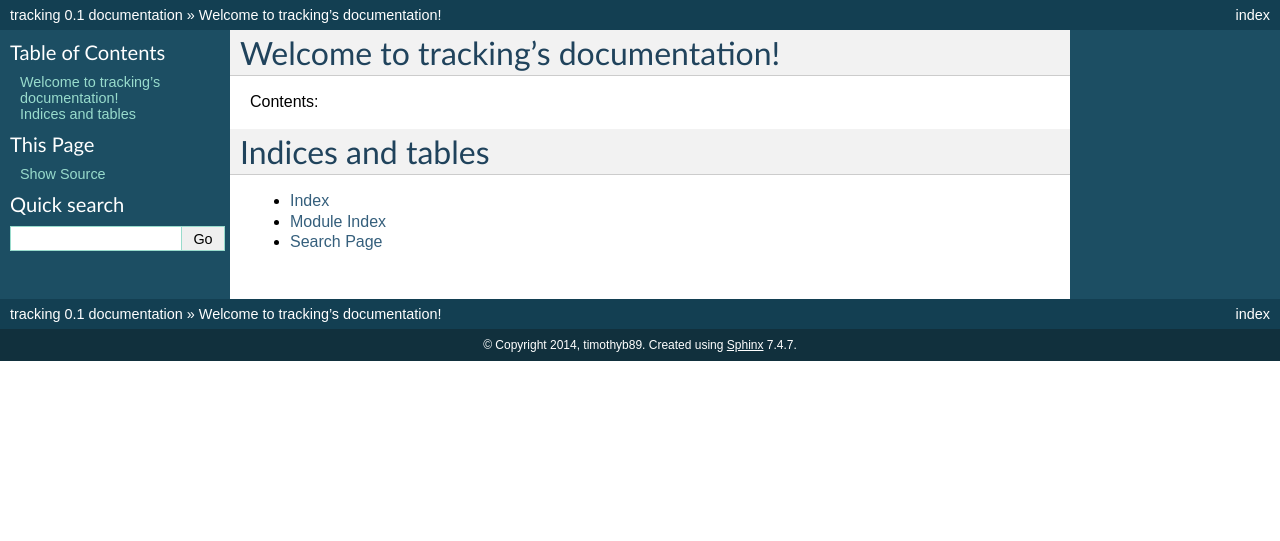
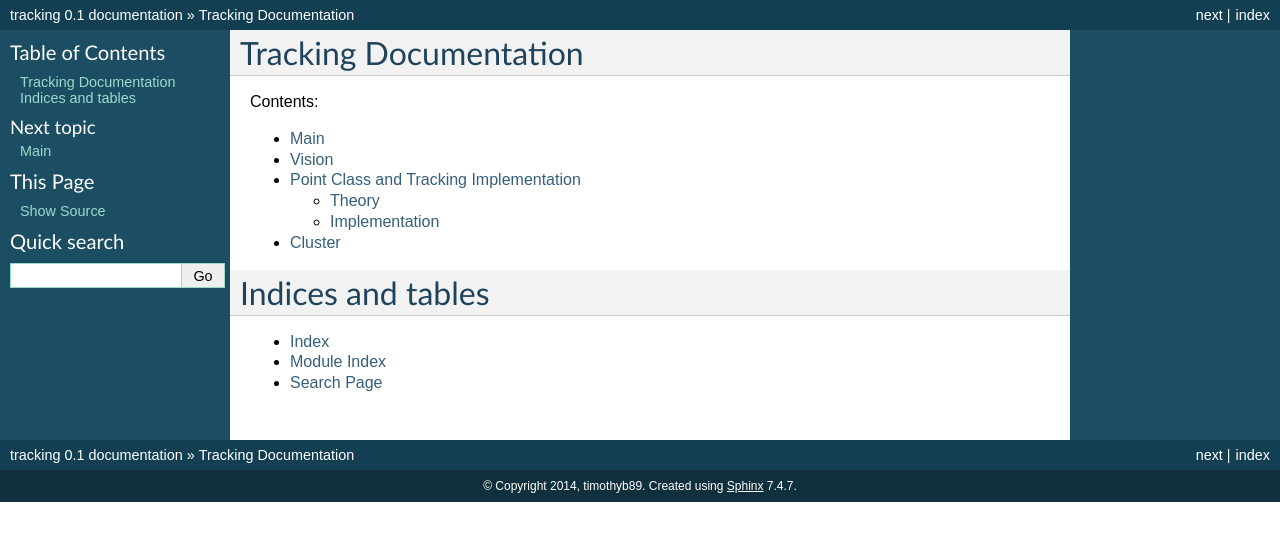
Before and after one commit to timothyb89/tracking, a Sphinx documentation site: the page built from docs/source/index.rst, in a window 1280 px wide. Shown: the top 541 px of the page. Built offline with Sphinx 7.4.7, drawn with Linux system fonts in a browser that asks for light colours; formulas are drawn with MathJax 3.

Commit message:
minor documentation updates

```diff
--- a/docs/source/index.rst
+++ b/docs/source/index.rst
@@ -5,13 +5,18 @@
    You can adapt this file completely to your liking, but it should at least
    contain the root `toctree` directive.
 
-Welcome to tracking's documentation!
-====================================
+Tracking Documentation
+======================
 
 Contents:
 
 .. toctree::
    :maxdepth: 2
+
+   main
+   vision
+   point
+   cluster
 
 
 
--- a/docs/source/main.rst
+++ b/docs/source/main.rst
@@ -1,7 +1,7 @@
 .. _Main:
 
-Documentation for the Code
-**************************
+Main
+****
 
 .. automodule:: tracking.main
     :members:
```
Also changed, not shown: docs/source/cluster.rst (+8 -0 lines), docs/source/vision.rst (+8 -0 lines), 1 other file.
